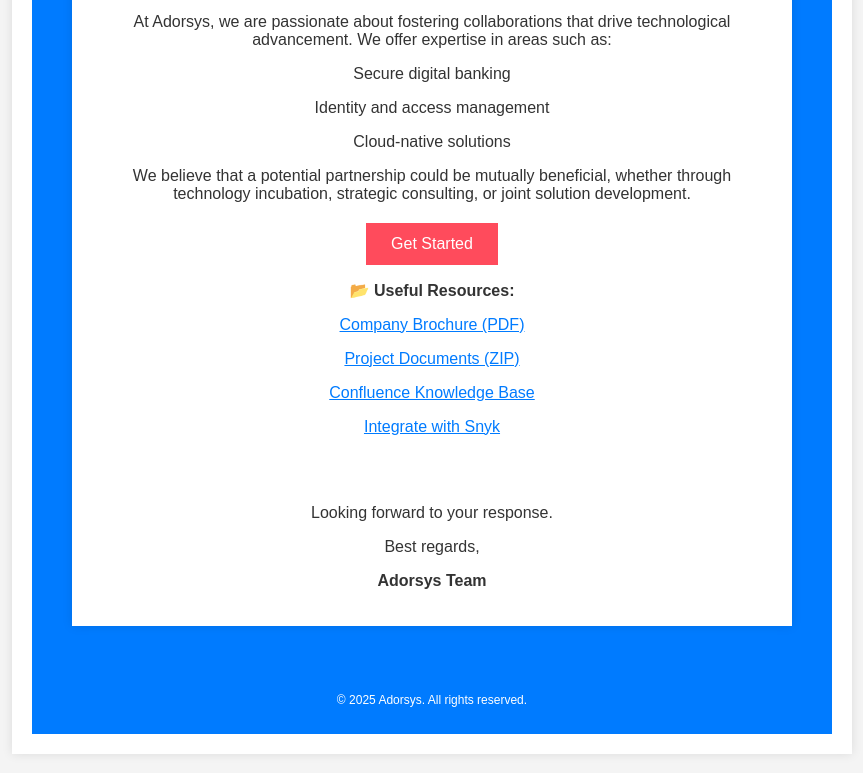
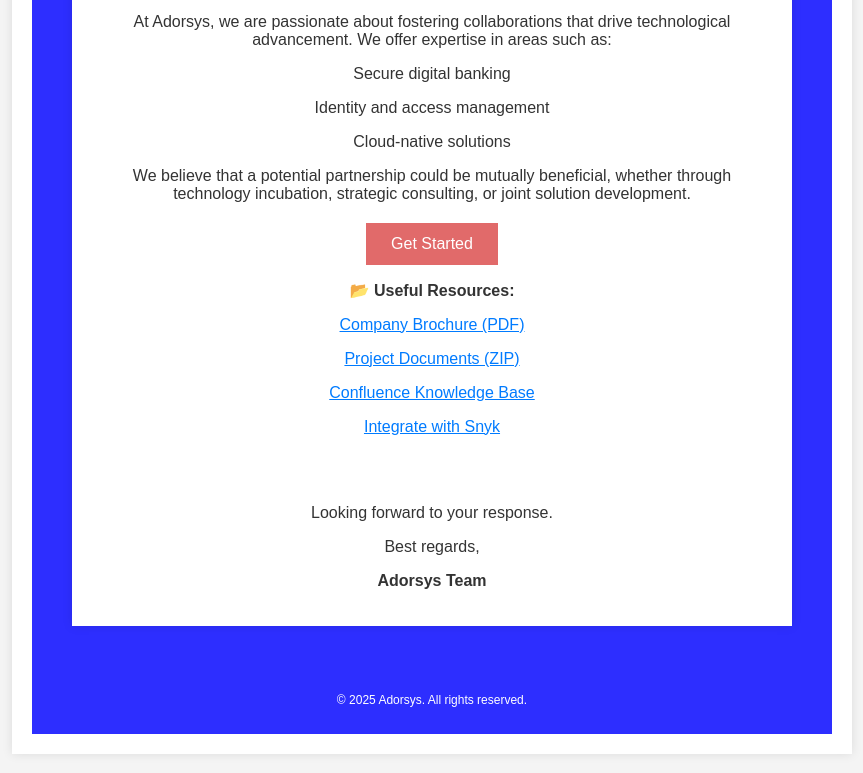
Before and after one commit to Tekum-Emmanuella/adorsys-email-template, a plain HTML site: page index.html in a window 1280 px wide. Shown: the part 367-1140 px from the top of the page, without its empty margins (208-1071 px from the left). Drawn offline with Linux system fonts and the light colour scheme.

Commit message:
made changes on the colors

```diff
--- a/index.html
+++ b/index.html
@@ -24,7 +24,7 @@
         <img alt="Adorsys Logo" src="https://encrypted-tbn0.gstatic.com/images?q=tbn:ANd9GcTM_3-r0hmyn_7Q5VM_BljASaCQyJql0k6GzQ&s" style="max-width:60px;height:30px;float:left" />
       </div>
 
-      <div class="email-section esd-text" style="margin-top:40px;border-top:2px solid #ddd;background:#007bff;color:#ffffff;text-align:center;padding:40px;">
+      <div class="email-section esd-text" style="margin-top:40px;border-top:2px solid #ddd;background:#2d2eFF;color:#ffffff;text-align:center;padding:40px;">
         <h2>Exploring Potential Collaboration Opportunities</h2>
 
         <div class="email-container" style="color:#333;background:#ffffff;padding:20px;box-shadow:0 0 10px rgba(0, 0, 0, 0.1);">
@@ -41,9 +41,8 @@
           <p>
             We believe that a potential partnership could be mutually beneficial, whether through technology incubation, strategic consulting, or joint solution development.
           </p>
-
           <div class="button-container" style="margin-top:20px;text-align:center;">
-            <a href="https://adorsys.com" class="button" style="font-size:16px;transition:0.3s;display:inline-block;padding:12px 25px;background-color:#ff4b5c;color:#ffffff;text-decoration:none;">
+            <a href="https://adorsys.com" class="button" style="font-size:16px;transition:0.3s;display:inline-block;padding:12px 25px;background-color:#E16A6A;color:#ffffff;text-decoration:none;">
               Get Started
             </a>
           </div>
@@ -68,7 +67,7 @@
         </div>
       </div>
 
-      <div class="footer esd-text" style="padding:15px;font-size:12px;background:#007bff;color:#ffffff;text-align:center;">
+      <div class="footer esd-text" style="padding:15px;font-size:12px;background:#2d2eFF;color:#ffffff;text-align:center;">
         <p>© 2025 Adorsys. All rights reserved.</p>
       </div>
     </div>
```
